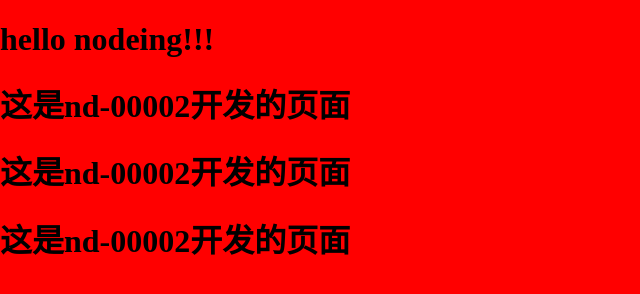
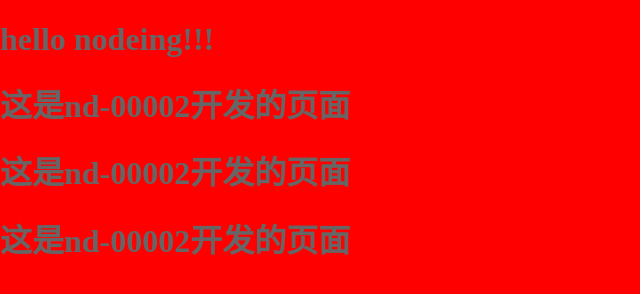
Before and after one commit to nodeing666/git-demo2, a plain HTML site: page login.html in a window 1280 px wide. Shown: the whole page, without its empty margins (0-640 px from the left). Drawn offline with Linux system fonts and the light colour scheme.

Commit message:
'增加了文字设置'

```diff
--- a/login.html
+++ b/login.html
@@ -10,6 +10,8 @@
             background-color: red;
             margin: 0;
             padding: 0;
+            font-size:16px;
+            color:#666;
         }
     </style>
 </head>
```
